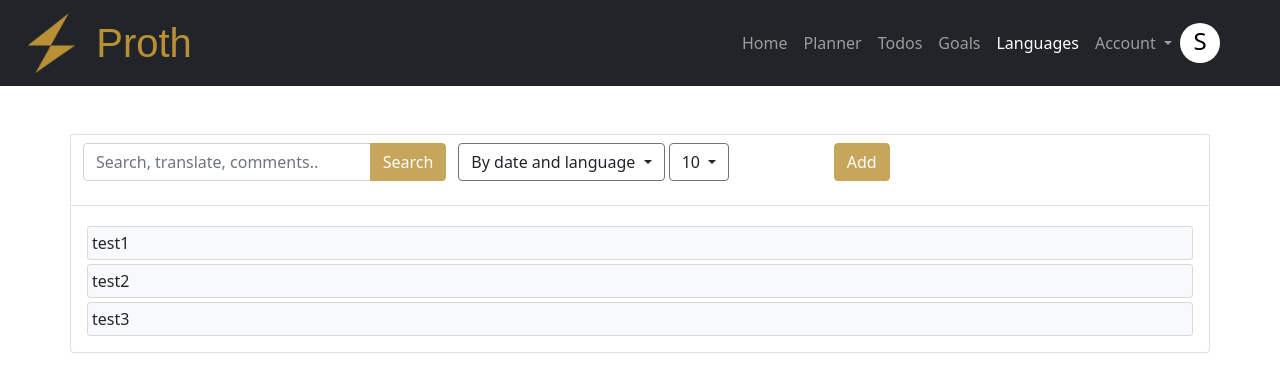
After one commit to itsdaibend/proth, a Django app: page /languages/ in a window 1280 px wide. The commit adds this page. Shown: the top 392 px of the page. Run offline with Django 4.2, Linux system fonts and the light colour scheme; the visitor is signed in with stand-in values (Sample User, id 1); some libraries are stand-ins or nearby versions.

Commit message:
[FE] Front End part for Languages page

```diff
--- a/django_app/django_app/settings.py
+++ b/django_app/django_app/settings.py
@@ -27,6 +27,7 @@ INSTALLED_APPS = [
 
     'todo',
     'users',
+    'languages',
 
     'widget_tweaks',
 ]
--- a/django_app/django_app/urls.py
+++ b/django_app/django_app/urls.py
@@ -9,4 +9,5 @@ urlpatterns = [
     path('', HomePageView.as_view(), name='home'),
     path('todos/', include('todo.urls')),
     path('auth/', include('users.urls')),
+    path('languages/', include('languages.urls')),
 ]
--- /dev/null
+++ b/django_app/languages/static/languages/languages_page.css
@@ -0,0 +1,10 @@
+.btn-primary {
+    color: #fff;
+    background-color: #c7a55b;
+    border-color: #c7a55b;
+}
+.btn-primary:hover {
+    color: #fff;
+    background-color: #ba9036;
+    border-color: #ba9036;
+}
--- /dev/null
+++ b/django_app/languages/templates/languages/languages_page.html
@@ -0,0 +1,84 @@
+{% extends 'base.html' %}
+{% load static %}
+
+
+{% block content %}
+<link rel="stylesheet" href="{% static 'languages/languages_page.css' %}">
+
+
+<div class="container mt-5">
+    <div class="row">
+        <div class="card card-border-primary px-0">
+            <div class="col-md-12 card-header bg-white px-0 mx-0">
+                <form action="#" class="form-group row">
+                    <div class="col-md-4 ps-4 pe-0">
+                        <div class="input-group mb-3">
+                            <input type="text" class="form-control" placeholder="Search, translate, comments.." aria-describedby="button-addon2">
+                            <button class="btn btn-primary" type="button" id="button-addon2">Search</button>
+                          </div>
+                    </div>
+                    <div class="col-md-4">
+                        <button class="btn btn-secondary dropdown-toggle text-dark bg-white border-secondary" type="button" id="dropdownMenuButton1" data-bs-toggle="dropdown" aria-expanded="false">
+                            By date and language
+                        </button>
+                        <button class="btn btn-secondary dropdown-toggle text-dark bg-white border-secondary" type="button" id="dropdownMenuButton1" data-bs-toggle="dropdown" aria-expanded="false">
+                            10
+                        </button>
+                    </div>
+                    <div class="col-md-4 ps-0 pe-4">
+                        <button type="button submit" class="btn btn-primary">Add</button>
+                    </div>
+                </form>
+            </div>
+
+
+                {% comment %} <div class="col-10 col-xs-2 col-md-3 my-1 pe-0">
+                    <form action="#" class="form-group">
+                        <input type="search" class="form-control rounded-start" style="border-radius:0;" placeholder="Search, translate, comments..">
+                    </form>
+                    <button class="btn btn-primary rounded-end pe-3 d-block" style="border-radius:0;">Search</button>
+                </div>
+                <div class="col-2 col-xs-1 col-md-2 ps-0 my-1">
+
+                </div>
+                <div class="dropdown col-12 col-xs-6 col-md-2 col-sm-6 my-1">
+                    <button class="btn btn-secondary dropdown-toggle text-dark bg-white border-secondary" type="button" id="dropdownMenuButton1" data-bs-toggle="dropdown" aria-expanded="false">
+                        By date and language
+                    </button>
+                    <ul class="dropdown-menu" aria-labelledby="dropdownMenuButton1">
+                        <li><a class="dropdown-item" href="#">Action</a></li>
+                        <li><a class="dropdown-item" href="#">Another action</a></li>
+                        <li><a class="dropdown-item" href="#">Something else here</a></li>
+                    </ul>
+                </div>
+                <div class="dropdown col-12 col-xs-6 col-md-5 col-sm-6 d-flex justify-content-end my-1">
+                    <div class="mx-2">
+                        <span>Show</span>
+                        <button class="btn btn-secondary dropdown-toggle text-dark bg-white border-secondary" type="button" id="dropdownMenuButton1" data-bs-toggle="dropdown" aria-expanded="false">
+                            10
+                        </button>
+                        <ul class="dropdown-menu" aria-labelledby="dropdownMenuButton1">
+                            <li><a class="dropdown-item" href="#">Action</a></li>
+                            <li><a class="dropdown-item" href="#">Another action</a></li>
+                            <li><a class="dropdown-item" href="#">Something else here</a></li>
+                        </ul>
+                    </div>
+                    <button type="button submit" class="btn btn-primary ms-2">Add</button>
+                </div>
+            </div> {% endcomment %}
+
+            <div class="card-body p-3 ">
+                <div class="card p-1 mt-1 bg-light">
+                    test1
+                </div>
+                <div class="card p-1 mt-1 bg-light">
+                    test2
+                </div>
+                <div class="card p-1 mt-1 bg-light">
+                    test3
+                </div>
+            </div>
+        </div>
+    </div>
+</div>
+{% endblock %}
--- /dev/null
+++ b/django_app/languages/urls.py
@@ -0,0 +1,8 @@
+from django.urls import path
+
+from .views import LanguagesPageView
+
+
+urlpatterns = [
+    path('', LanguagesPageView.as_view(), name='languages'),
+]
--- a/django_app/languages/views.py
+++ b/django_app/languages/views.py
@@ -1,3 +1,12 @@
-from django.shortcuts import render
+from django.shortcuts import redirect, render
+from django.views import View
 
-# Create your views here.
+
+class LanguagesPageView(View):
+    context = {'page_title': 'Languages'}
+
+    def get(self, request, *args, **kwargs):
+        if not request.user.is_authenticated:
+            return redirect('sign_in')
+
+        return render(request, 'languages/languages_page.html', self.context)
--- a/django_app/templates/base.html
+++ b/django_app/templates/base.html
@@ -43,7 +43,7 @@
           </li>
           <li class="nav-item">
             <!-- visualization app for Telegram bot which made for learning new words in another language. -->
-            <a class="nav-link" href="#">Learning</a>
+            <a class="nav-link" href="{% url 'languages'%}">Languages</a>
           </li>
           <li class="nav-item dropdown">
             <a class="nav-link dropdown-toggle" href="#" id="navbarDropdownMenuLink" role="button" data-bs-toggle="dropdown" aria-expanded="false">
```
